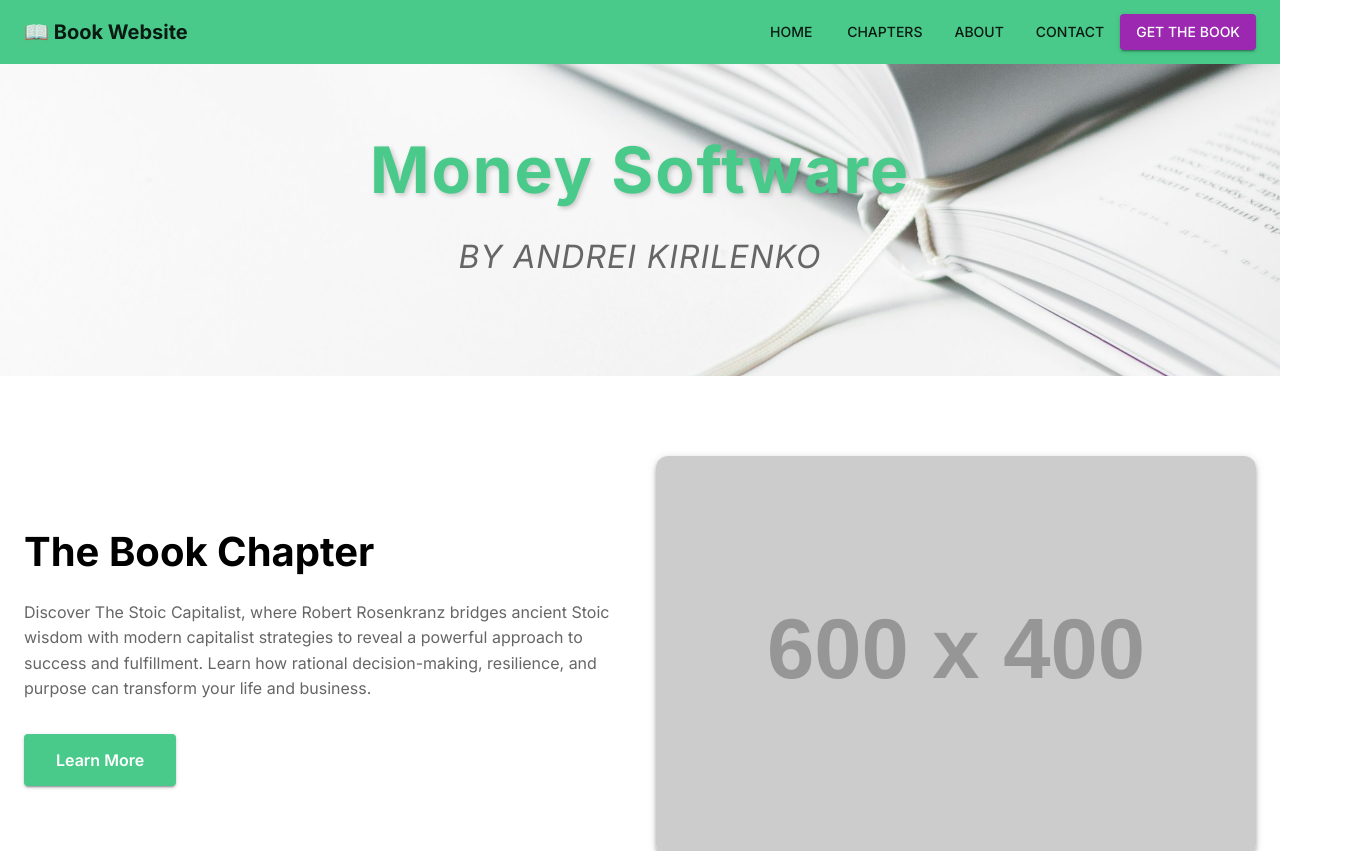
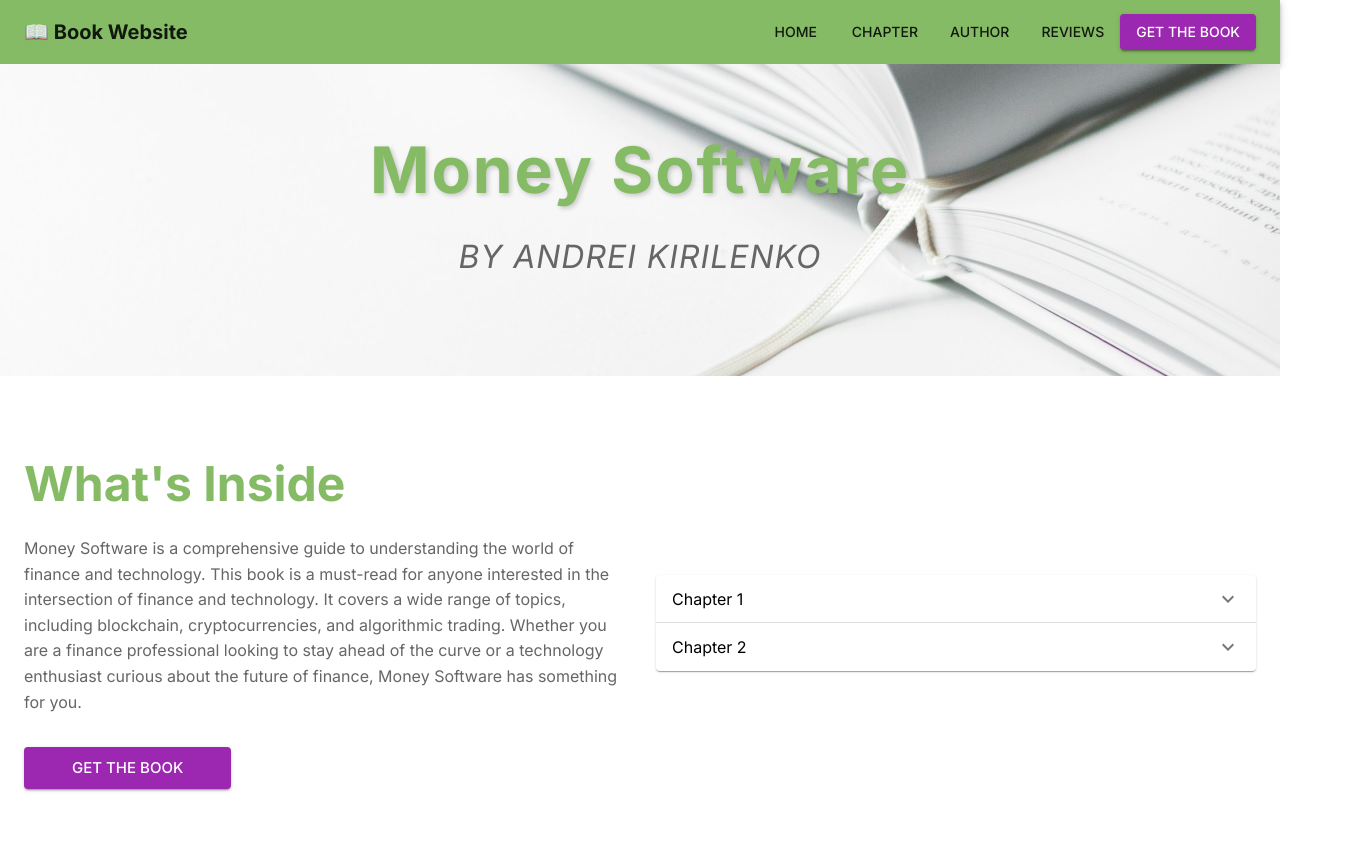
Before and after one commit to o-k-88/money-software, a React (Vite) app: page / in a window 1280 px wide. Shown: the top 851 px of the page, 1359 px wide, since content can reach past the window. Built offline with nearby package versions, Linux system fonts and the light colour scheme.

Commit message:
added sections

```diff
--- a/src/compositions/Header/Header.jsx
+++ b/src/compositions/Header/Header.jsx
@@ -21,7 +21,12 @@ const Header = () => {
     setMobileOpen(!mobileOpen);
   };
 
-  const navLinks = ["Home", "Chapters", "About", "Contact"];
+  const navLinks = [
+    { title: "Home", href: "#home" },
+    { title: "Chapter", href: "#chapter" },
+    { title: "Author", href: "#author" },
+    { title: "Reviews", href: "#reviews" },
+  ];
 
   return (
     <>
@@ -36,8 +41,8 @@ const Header = () => {
           {/* Desktop Navigation */}
           <Box sx={{ display: { xs: "none", md: "block" } }}>
             {navLinks.map((link) => (
-              <Button key={link} color="inherit" sx={{ mx: 1 }}>
-                {link}
+              <Button key={link.title} href={link.href} color="inherit" sx={{ mx: 1 }}>
+                {link.title}
               </Button>
             ))}
             <Button variant="contained" color="secondary">
--- a/src/index.css
+++ b/src/index.css
@@ -129,3 +129,7 @@ table {
   border-collapse: collapse;
   border-spacing: 0;
 }
+
+html {
+  scroll-behavior: smooth;
+}
--- a/src/main.jsx
+++ b/src/main.jsx
@@ -11,7 +11,7 @@ const theme = createTheme({
   },
   palette: {
     primary: {
-      main: "#49ca8a",
+      main: "#85BB65",
     },
     text: {
       primary: "#000000",
--- a/src/pages/HomePage/HomePage.jsx
+++ b/src/pages/HomePage/HomePage.jsx
@@ -1,8 +1,18 @@
 import React from "react";
-import { Box, Container, Typography, Grid, Button } from "@mui/material";
+import { Box, Container, Typography, Grid, Button, Avatar, Stack, IconButton } from "@mui/material";
+import Accordion from "@mui/material/Accordion";
+import AccordionActions from "@mui/material/AccordionActions";
+import AccordionSummary from "@mui/material/AccordionSummary";
+import AccordionDetails from "@mui/material/AccordionDetails";
+
+import ExpandMoreIcon from "@mui/icons-material/ExpandMore";
+
+import { GitHub, LinkedIn, Twitter } from "@mui/icons-material";
 import road from "./images/road.svg";
 import CustomSlider from "../../components/Carousel/CustomSlider";
-import book from "./images/book.jpg";
+import bookImg from "./images/book.jpg";
+import andreiImg from "./images/andrei-kirilenko.jpg";
+import chapterImg from "./images/chapter-image.jpg";
 
 const feedbacks = [
   {
@@ -39,10 +49,11 @@ const Homepage = () => {
   return (
     <>
       <Box
+        id="home"
         component="section"
         sx={{
           py: 8,
-          backgroundImage: `url(${book})`,
+          backgroundImage: `url(${bookImg})`,
           backgroundSize: "cover",
           backgroundPosition: "center",
           height: "100%",
@@ -85,20 +96,73 @@ const Homepage = () => {
           </Typography>
         </Container>
       </Box>
-      <Box component="section" sx={{ py: { xs: 6, md: 10 } }}>
+      <Box component="section" id="chapter" sx={{ py: { xs: 6, md: 10 } }}>
         <Container maxWidth="xl">
+          <Grid container spacing={4} alignItems="center">
+            <Grid item xs={12} md={6}>
+              <Typography variant="h3" sx={{ fontWeight: 700, color: "primary.main", mb: 3 }}>
+                What's Inside
+              </Typography>
+              <Typography variant="body1" sx={{ color: "text.secondary", lineHeight: 1.6, mb: 4 }}>
+                Money Software is a comprehensive guide to understanding the world of finance and
+                technology. This book is a must-read for anyone interested in the intersection of
+                finance and technology. It covers a wide range of topics, including blockchain,
+                cryptocurrencies, and algorithmic trading. Whether you are a finance professional
+                looking to stay ahead of the curve or a technology enthusiast curious about the
+                future of finance, Money Software has something for you.
+              </Typography>
+              <Button
+                variant="contained"
+                color="secondary"
+                size="large"
+                sx={{ px: 6 }}
+                href="/chapters"
+              >
+                Get the Book
+              </Button>
+            </Grid>
+            <Grid item xs={12} md={6}>
+              <Accordion>
+                <AccordionSummary
+                  expandIcon={<ExpandMoreIcon />}
+                  aria-controls="panel1-content"
+                  id="panel1-header"
+                >
+                  <Typography component="span">Chapter 1</Typography>
+                </AccordionSummary>
+                <AccordionDetails>
+                  Lorem ipsum dolor sit amet, consectetur adipiscing elit. Suspendisse malesuada
+                  lacus ex, sit amet blandit leo lobortis eget.
+                </AccordionDetails>
+              </Accordion>
+              <Accordion>
+                <AccordionSummary
+                  expandIcon={<ExpandMoreIcon />}
+                  aria-controls="panel2-content"
+                  id="panel2-header"
+                >
+                  <Typography component="span">Chapter 2</Typography>
+                </AccordionSummary>
+                <AccordionDetails>
+                  Lorem ipsum dolor sit amet, consectetur adipiscing elit. Suspendisse malesuada
+                  lacus ex, sit amet blandit leo lobortis eget.
+                </AccordionDetails>
+              </Accordion>
+            </Grid>
+          </Grid>
+        </Container>
+      </Box>
+      <Box component="section" id="author" sx={{ py: { xs: 6, md: 10 } }}>
+        <Container maxWidth="xl">
+          <Typography variant="h3" sx={{ fontWeight: 700, color: "primary.main", mb: 3 }}>
+            About The Author
+          </Typography>
+
           <Grid container spacing={4} justifyContent="center" alignItems="center">
-            {/* Text Content */}
             <Grid item xs={12} md={6}>
-              <Typography
-                variant="h3"
-                sx={{
-                  fontWeight: 700,
-                  mb: 3,
-                  fontSize: { xs: "2rem", md: "2.5rem" },
-                }}
-              >
-                The Book Chapter
+              <Typography variant="h2">Andrei Kirilenko</Typography>
+              <Typography variant="h5" sx={{ mb: 2 }}>
+                Professor in Finance, Cambridge Judge Business School
               </Typography>
               <Typography
                 variant="body1"
@@ -108,38 +172,28 @@ const Homepage = () => {
                   lineHeight: 1.6,
                 }}
               >
-                Discover <strong>The Stoic Capitalist</strong>, where Robert Rosenkranz bridges
-                ancient Stoic wisdom with modern capitalist strategies to reveal a powerful approach
-                to success and fulfillment. Learn how rational decision-making, resilience, and
-                purpose can transform your life and business.
+                Andrei Kirilenko is a Reader (Associate Professor) in Finance at the Cambridge Judge
+                Business School, the Founding Director of the Cambridge Centre for Finance,
+                Technology and Regulation, and a Research Fellow in the Financial Economics
+                Programme of the Centre for Economic Policy Research (CEPR). Prior to joining the
+                University of Cambridge Judge Business School in 2019, he was the Director of the
+                Centre for Global Finance and Technology at the Imperial College Business School.
+                Prior to joining Imperial in 2015, he was a Professor of the Practice of Finance at
+                MIT Sloan and Co-Director of the MIT Center for Finance and Policy. Prior to MIT,
+                Kirilenko served (2010-2012) as Chief Economist of the U.S. Commodity Futures
+                Trading Commission (CFTC) where he used modern analytical tools and methods to
+                design and enforce an effective regulatory regime of financial markets. Before CFTC
+                Kirilenko spent twelve years at the International Monetary Fund working on financial
+                crises around the world. Andrei received his PhD in Economics from the University of
+                Pennsylvania with a specialization in Finance from the Wharton School.
               </Typography>
-              <Button
-                variant="contained"
-                color="primary"
-                size="large"
-                sx={{
-                  color: "white",
-                  px: 4,
-                  py: 1.5,
-                  textTransform: "none",
-                  fontSize: "1rem",
-                  fontWeight: 600,
-                  transition: "background-color 0.3s ease",
-                  "&:hover": { backgroundColor: "primary.dark" },
-                }}
-              >
-                Learn More
-              </Button>
             </Grid>
-
-            {/* Image Section */}
             <Grid item xs={12} md={6}>
               <Box
                 component="img"
-                src="https://placehold.co/600x400"
-                alt="Book Cover"
+                src={andreiImg}
+                alt="Author Image"
                 sx={{
-                  width: "100%",
                   height: "auto",
                   borderRadius: "12px",
                   boxShadow: 4,
@@ -154,17 +208,21 @@ const Homepage = () => {
           </Grid>
         </Container>
       </Box>
-      <Box component="section">
+
+      <Box component="section" id="reviews" sx={{ py: { xs: 6, md: 10 } }}>
         <Container maxWidth="xl">
+          <Typography variant="h3" sx={{ fontWeight: 700, color: "primary.main", mb: 3 }}>
+            What Readers Say
+          </Typography>
           <CustomSlider feedbacks={feedbacks} />
         </Container>
       </Box>
 
-      <Box sx={{ py: 8 }}>
+      {/* <Box sx={{ py: 8 }}>
         <Container maxWidth="lg" sx={{ textAlign: "center" }}>
           <img src={road} alt="Road illustration" style={{ maxWidth: "100%", height: "auto" }} />
         </Container>
-      </Box>
+      </Box> */}
     </>
   );
 };
```
Also changed, not shown: src/pages/HomePage/images/andrei-kirilenko.jpg (added), 1 other file (tests, documents, lock files or other folders).
